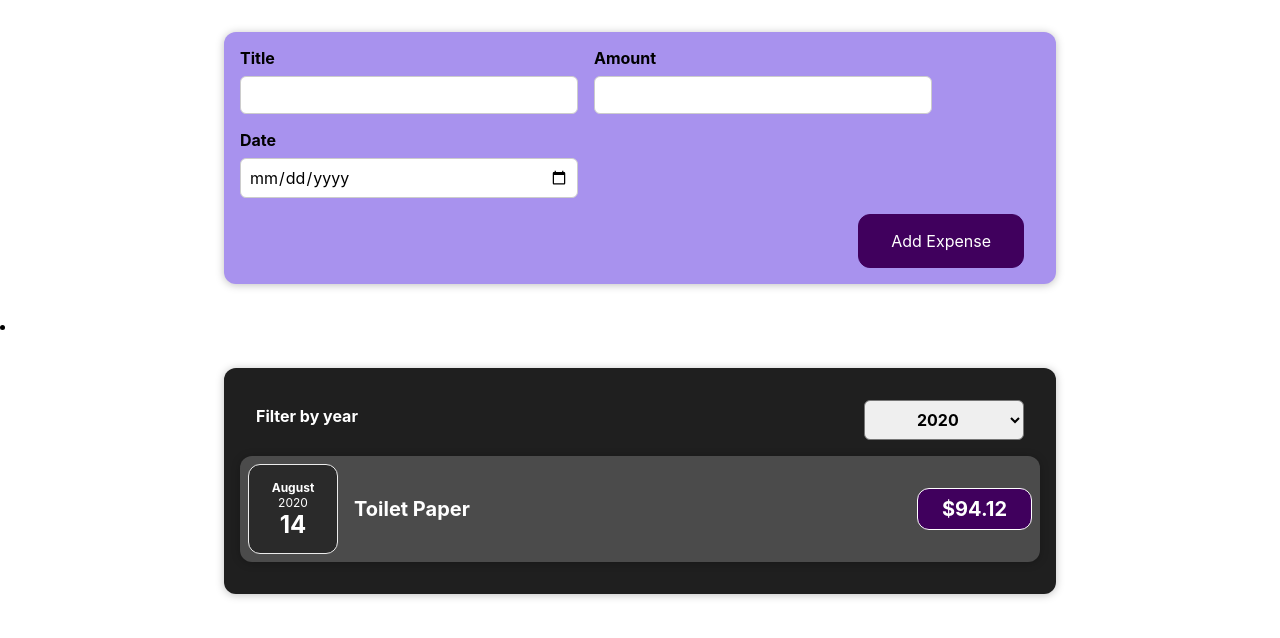
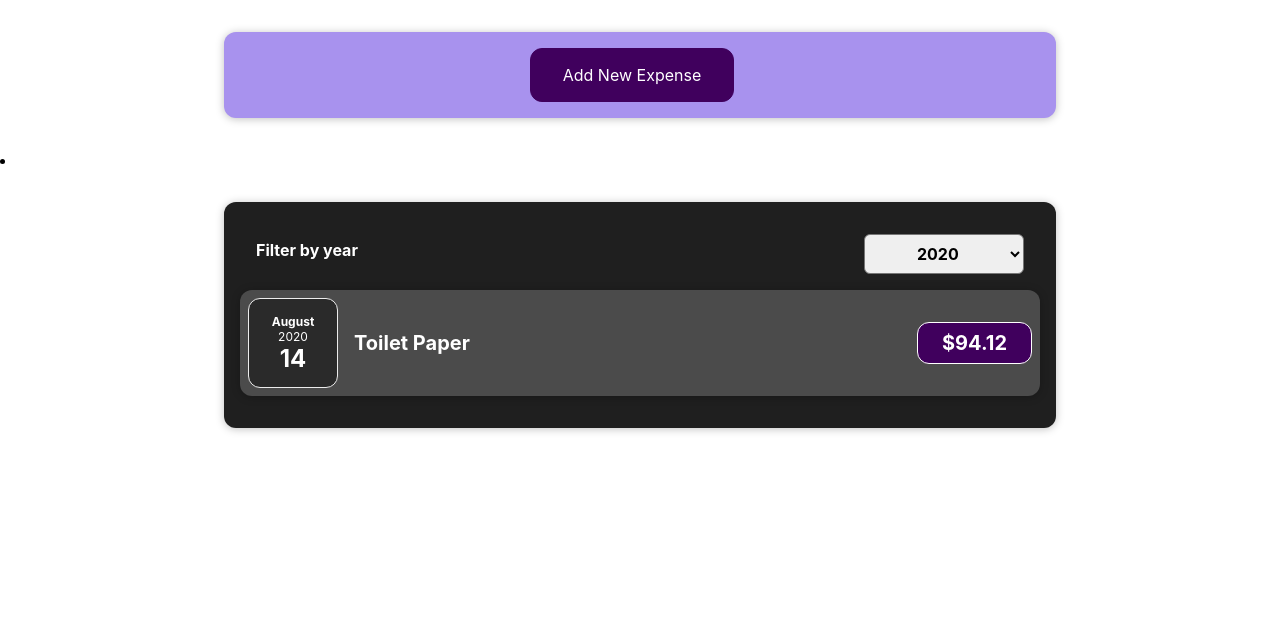
Before and after one commit to barissokat/maxi-react, a React (Create React App) app: page / in a window 1280 px wide. Shown: the top 638 px of the page. Built offline with nearby package versions, Linux system fonts and the light colour scheme.

Commit message:
Update form

```diff
--- a/src/components/Expenses/ExpensesList.js
+++ b/src/components/Expenses/ExpensesList.js
@@ -20,6 +20,6 @@
       ))}
     </ul>
   )
-};
+}
 
 export default ExpensesList
--- a/src/components/NewExpense/ExpenseForm.js
+++ b/src/components/NewExpense/ExpenseForm.js
@@ -59,7 +59,11 @@
       <div className='new-expense__controls'>
         <div className='new-expense__control'>
           <label>Title</label>
-          <input type='text' value={enteredTitle} onChange={titleChangeHandler} />
+          <input
+            type='text'
+            value={enteredTitle}
+            onChange={titleChangeHandler}
+          />
         </div>
         <div className='new-expense__control'>
           <label>Amount</label>
@@ -83,6 +87,7 @@
         </div>
       </div>
       <div className='new-expense__actions'>
+        <button type='button' onClick={props.onCancel}>Cancel</button>
         <button type='submit'>Add Expense</button>
       </div>
     </form>
--- a/src/components/NewExpense/NewExpense.js
+++ b/src/components/NewExpense/NewExpense.js
@@ -1,20 +1,39 @@
-import React from 'react'
+import React, { useState } from 'react'
 
 import ExpenseForm from './ExpenseForm'
 import './NewExpense.css'
 
 const NewExpense = (props) => {
+  const [isEditing, setIsEditing] = useState(false)
+
   const saveExpenseDataHandler = (enteredExpenseData) => {
     const expenseData = {
       id: Math.random().toString(),
       ...enteredExpenseData
     }
     props.onAddExpense(expenseData)
+    setIsEditing(false)
+  }
+
+  const startEditingHandler = () => {
+    setIsEditing(true)
+  }
+
+  const stopEditingHandler = () => {
+    setIsEditing(false)
   }
 
   return (
     <div className='new-expense'>
-      <ExpenseForm onSaveExpenseData={saveExpenseDataHandler} />
+      {!isEditing && (
+        <button onClick={startEditingHandler}>Add New Expense</button>
+      )}
+      {isEditing && (
+        <ExpenseForm
+          onSaveExpenseData={saveExpenseDataHandler}
+          onCancel={stopEditingHandler}
+        />
+      )}
     </div>
   )
 }
```
